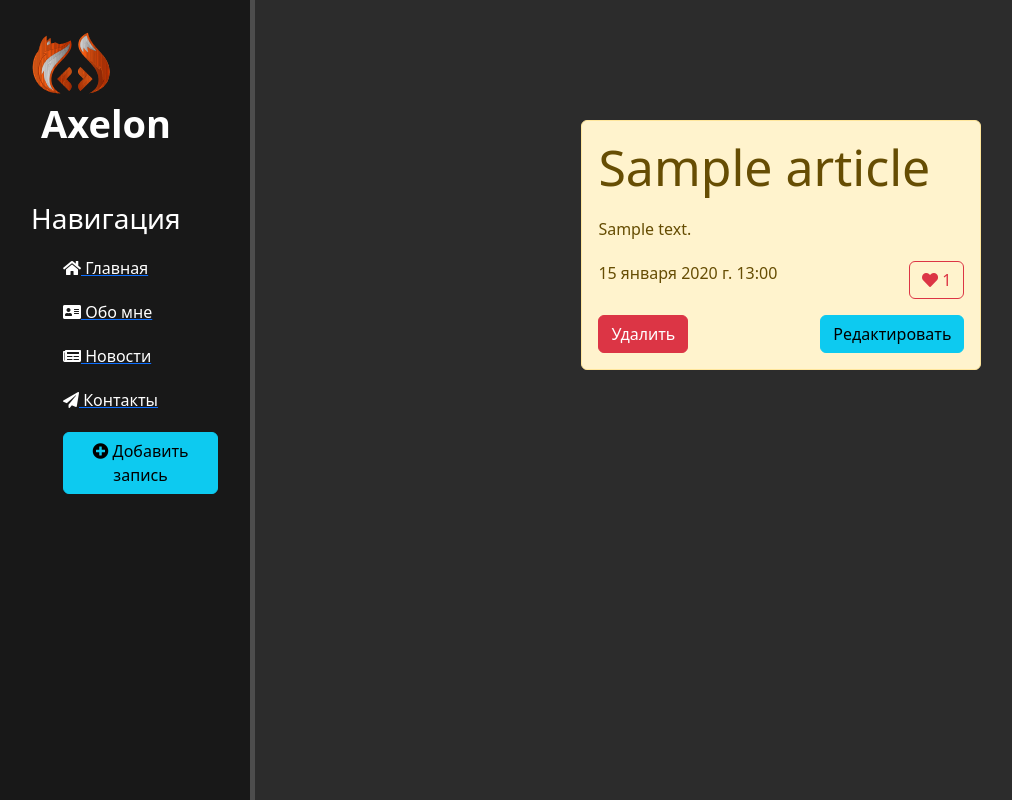
After one commit to AckseI/site-for-internet, a Django app: page /news/1 in a window 1280 px wide. The commit adds this page. Shown: the whole page, without its empty margins (1-1013 px from the left). Run offline with Django 4.2, Linux system fonts and the light colour scheme; tables that the repository leaves empty hold one stand-in row (values such as "Sample post"); some libraries are stand-ins or nearby versions.

Commit message:
last commit

```diff
--- a/main/templates/main/about.html
+++ b/main/templates/main/about.html
@@ -7,6 +7,6 @@
         <h1>Обо мне</h1>
         <p>Создателем этого сайта является студент группы 090302-ИСТа-о21 Трифонов Егор Олегович</p>
         <p>Целью данного сайта является восполнением знаний о создании сайтов на фреймворке Django</p>
-        <button class="btn btn-warning">Мои контакты</button>
+        <a href="{% url 'contacts' %}"><button class="btn btn-warning">Мои контакты</button></a>
     </div>
 {% endblock content %}
--- a/main/templates/main/base.html
+++ b/main/templates/main/base.html
@@ -18,7 +18,7 @@
             <a href="{% url 'home' %}"><li><i class="fas fa-home"></i> Главная</li></a>
             <a href="{% url 'about' %}"><li><i class="fas fa-address-card"></i> Обо мне</li></a>
             <a href="{% url 'news_home' %}"><li><i class="fas fa-newspaper"></i> Новости</li></a>
-            <a href=""><li><i class="fas fa-paper-plane"></i> Контакты</li></a>
+            <a href="{% url 'contacts' %}"><li><i class="fas fa-paper-plane"></i> Контакты</li></a>
             <a href="{% url 'create' %}"><li><button class="btn btn-info"><i class="fas fa-plus-circle"></i> Добавить запись</li></button></a>
         </ul>
     </aside>
--- a/main/templates/main/index.html
+++ b/main/templates/main/index.html
@@ -7,6 +7,6 @@
         <h1>Главная страница</h1>
         <p>Добро пожаловать на учебный сайт Axelon от студента Трифонова Е.О.</p>
         <p>Подробнее о создателе можно узнать на странице “Обо мне”</p>
-        <button class="btn btn-warning">На страницу обо мне</button>
+        <a href="{% url 'about' %}"><button class="btn btn-warning">На страницу обо мне</button></a>
     </div>
 {% endblock content %}
--- a/main/urls.py
+++ b/main/urls.py
@@ -3,5 +3,6 @@ from . import views
 
 urlpatterns = [
     path('', views.index, name='home'),
-    path('about/', views.about, name='about')
+    path('about/', views.about, name='about'),
+    path('contacts/', views.contacts, name='contacts')
 ]
--- a/main/views.py
+++ b/main/views.py
@@ -8,3 +8,6 @@ def index(request):
 
 def about(request):
     return render(request, 'main/about.html')
+
+def contacts(request):
+    return render(request, 'main/contacts.html')
--- a/news/models.py
+++ b/news/models.py
@@ -10,6 +10,10 @@ class Articles(models.Model):
     def __str__(self):
         return self.title
 
+    def get_absolute_url(self):
+        return f'/news/{self.id}'
+
+
     class Meta:
         verbose_name = 'Новость'
         verbose_name_plural = 'Новости'
--- a/news/templates/news/create.html
+++ b/news/templates/news/create.html
@@ -7,8 +7,10 @@
         <h1>Форма по добавлению статьи</h1>
         <form method="post">
             {% csrf_token %}
-            <input type="text" placeholder="Название статьи" class="form-control"><br>
-            <textarea class="form-control" placeholder="Текст статьи"></textarea><br>
+            {{ form.title }} <br>
+            {{ form.text }} <br>
+            <span>{{ error }}</span>
+            <button class="btn btn-success" type="submit">Добавить статью</button>
         </form>
     </div>
 {% endblock content %}
--- /dev/null
+++ b/news/templates/news/detail_view.html
@@ -0,0 +1,22 @@
+{% extends "main/base.html" %}
+
+{% block title %}Новости на сайте{% endblock title %}
+
+{% block content %}
+    <div class="features">
+        <div class="alert alert-warning">
+            <h1>{{ article.title }}</h1>
+            <p>{{ article.text }}</p>
+            <div class="date-likes">
+                <div>{{ article.date }}</div>
+                <a href="{% url 'likes' article.pk %}">
+                    <button type="button" class="btn btn-outline-danger"><i class="fas fa-heart"></i> {{ article.likes}}</button>
+                </a>
+            </div>
+            <div class="buttons">
+                <a href="{% url 'news_delete' article.id %}" class="btn btn-danger" id="delete">Удалить</a>
+                <a href="{% url 'news_update' article.id %}" class="btn btn-info" id="update">Редактировать</a>
+            </div>
+        </div>
+    </div>
+{% endblock content %}
--- a/news/templates/news/news_home.html
+++ b/news/templates/news/news_home.html
@@ -1,4 +1,5 @@
 {% extends "main/base.html" %}
+{% load static %}
 
 {% block title %}Новости на сайте{% endblock title %}
 
@@ -9,10 +10,15 @@
             {% for el in news %}
                 <div class="alert alert-warning">
                     <h3>{{ el.title }}</h3>
+                    <p>{{ el.text }}</p>
+                    <a href="{% url 'news_detail' el.id %}" class="btn btn-warning">Читать детальнее</a>
                 </div>
             {% endfor %}
         {% else %}
             <p>У вас нет записей!</p>
         {% endif %}
     </div>
+
+    <div class='wrap'>
+    </div>
 {% endblock content %}
--- a/news/urls.py
+++ b/news/urls.py
@@ -3,5 +3,9 @@ from . import views
 
 urlpatterns = [
     path('', views.news_home, name='news_home'),
-    path('create/', views.create, name='create')
+    path('create/', views.create, name='create'),
+    path('<int:pk>', views.NewsDetailView.as_view(), name='news_detail'),
+    path('<int:pk>/update/', views.NewsUpdateView.as_view(), name='news_update'),
+    path('<int:pk>/delete/', views.NewsDeleteView.as_view(), name='news_delete'),
+    path('<int:pk>/likes', views.likes, name='likes'),
 ]
--- a/news/views.py
+++ b/news/views.py
@@ -1,6 +1,6 @@
 from django.utils import timezone
-from django.shortcuts import render
-from django.http import HttpResponseRedirect
+from django.shortcuts import render, redirect, get_object_or_404
+from django.views.generic import DetailView, UpdateView, DeleteView
 
 from .models import Articles
 from .forms import ArticlesForm
@@ -9,18 +9,42 @@ def news_home(request):
     news = Articles.objects.order_by('-date')
     return render(request, 'news/news_home.html', {'news': news})
 
+class NewsDetailView(DetailView):
+    model = Articles
+    template_name = 'news/detail_view.html'
+    context_object_name = 'article'
+
+class NewsUpdateView(UpdateView):
+    model = Articles
+    template_name = 'news/create.html'
+
+    form_class = ArticlesForm
+
+class NewsDeleteView(DeleteView):
+    model = Articles
+    template_name = 'news/news_delete.html'
+    success_url = '/news/'
+
 def create(request):
-    submitted = False
+    error = ''
     if request.method == "POST":
         form = ArticlesForm(request.POST)
         if form.is_valid():
             article = form.save(commit=False)
             article.date = timezone.now()
             article.save()
-            return HttpResponseRedirect(f'/news/success/{article.id}')
-    else:
-        form = ArticlesForm
-        if 'submitted' in request.GET:
-            submitted = True
-    form = ArticlesForm
-    return render(request, "news/pages/submit.html", {'form': form, 'submitted': submitted})
+            return redirect('news_home')
+        else:
+            error = 'Форма была неверной'
+    form = ArticlesForm()
+    data = {
+        'form': form,
+        'error': error
+    }
+    return render(request, 'news/create.html', data)
+
+def likes(request, pk):
+    like = get_object_or_404(Articles, id=pk)
+    like.likes += 1
+    like.save()
+    return redirect(request.META.get('HTTP_REFERER'))
--- a/settings/settings.py
+++ b/settings/settings.py
@@ -86,7 +86,6 @@ DATABASES = {
     }
 }
 
-
 # Password validation
 # https://docs.djangoproject.com/en/4.2/ref/settings/#auth-password-validators
 
--- a/static/main/css/main.css
+++ b/static/main/css/main.css
@@ -4,6 +4,7 @@ body {
 
 aside {
     float: left;
+    position: fixed;
     background: #181818;
     width: 20%;
     padding: 2.5%;
@@ -28,7 +29,9 @@ aside h3 {
     font-size: 28px;
 }
 
-aside ul {list-style: none}
+aside ul {
+    list-style: none;
+}
 
 aside ul li {
     color: #fff;
@@ -46,21 +49,40 @@ aside ul li:hover, aside ul a:hover {
 main .features {
     float: left;
     color: #fff;
+    margin-left: 20%;
     margin-top: 100px;
     text-align: center;
     width: 75%;
 }
 
-main .features h1 {font-size: 50}
+main .features h1 {font-size: 50px}
 main .features p {
     max-width: 400px;
     margin: 20px auto;
 }
 
 .alert-warning {
-    float: left;
     clear: both;
     width: 400px;
-    max-width: 20px 34%;
+    margin: 20px 34%;
     text-align: left;
 }
+
+form {
+    margin-left: 32%;
+    width: 500px;
+    margin-top: 50px;
+}
+
+.buttons {
+    display: flex;
+    justify-content: space-between;
+    box-sizing: border-box;
+    margin-top: 1em;
+}
+
+.date-likes {
+    display: flex;
+    justify-content: space-between;
+    box-sizing: border-box;
+}
```
Also changed, not shown: main/templates/main/contacts.html (added, +13 -0 lines), news/forms.py (+12 -10 lines), news/templates/news/news_delete.html (added, +13 -0 lines), 2 other files.
